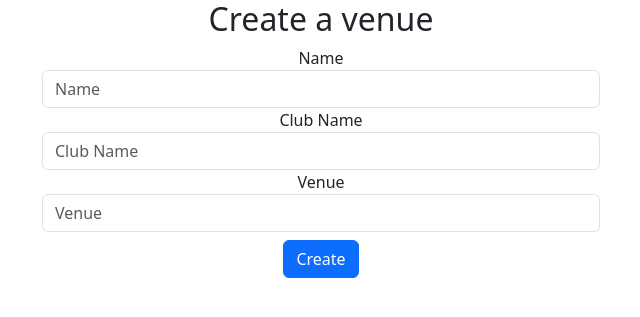
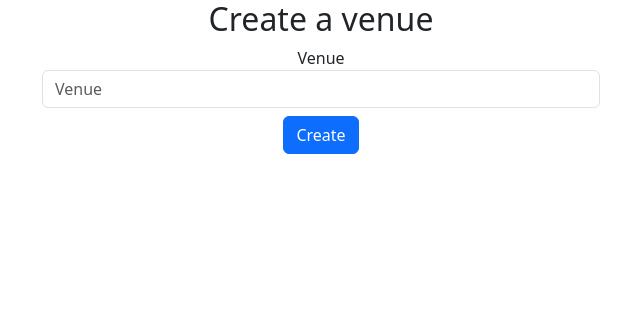
Before and after one commit to De3pBlu3/EpicMiniProjectBlock3, a Django app: template coreapp/templates/pages/coordinator/venuecreation.html in a window 1280 px wide. Shown: the top 317 px of the page, without its empty margins (319-959 px from the left). Run offline with Django 5.2, Linux system fonts and the light colour scheme; the template is opened without the code that fills it, so the values that code supplies are empty.

Commit message:
cleaner slide layout

```diff
--- a/coreapp/templates/pages/coordinator/venuecreation.html
+++ b/coreapp/templates/pages/coordinator/venuecreation.html
@@ -12,10 +12,6 @@
             <h1 class="h2">Create a venue</h1>
             <form action="/coordinator/venuecreationattempt" method="post">
                 {% csrf_token %}
-                <label for="name">Name</label>
-                <input type="text" name="name" class="form-control w-50 mx-auto" placeholder="Name" required>
-                <label for="venue">Club Name</label>
-                <input type="text" name="club" class="form-control w-50 mx-auto" placeholder="Club Name" required>
                 <label for="venue">Venue</label>
                 <input type="text" name="venue" class="form-control w-50 mx-auto" placeholder="Venue" required>
                 <button type="submit" class="btn mt-2 btn-primary">Create</button>
```
